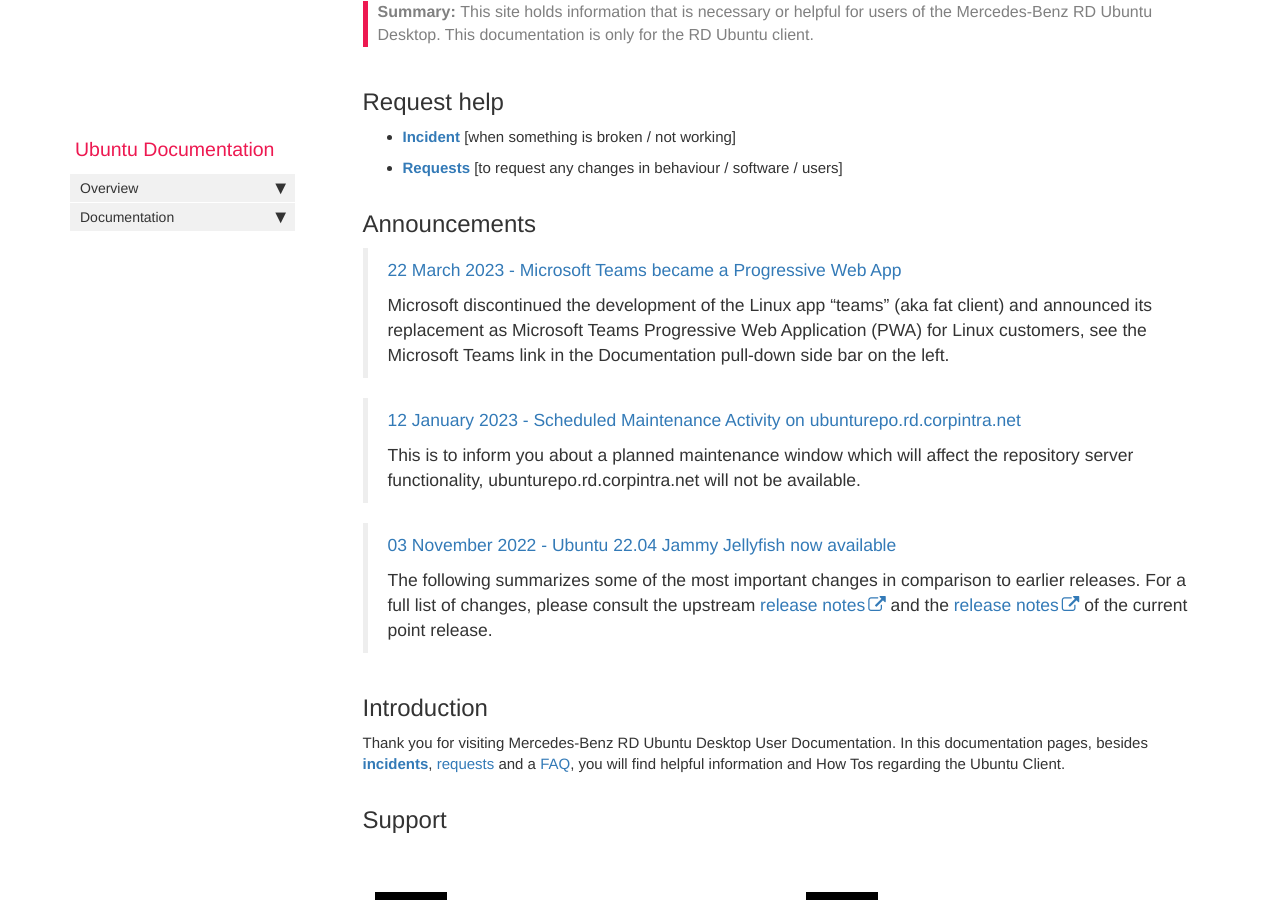
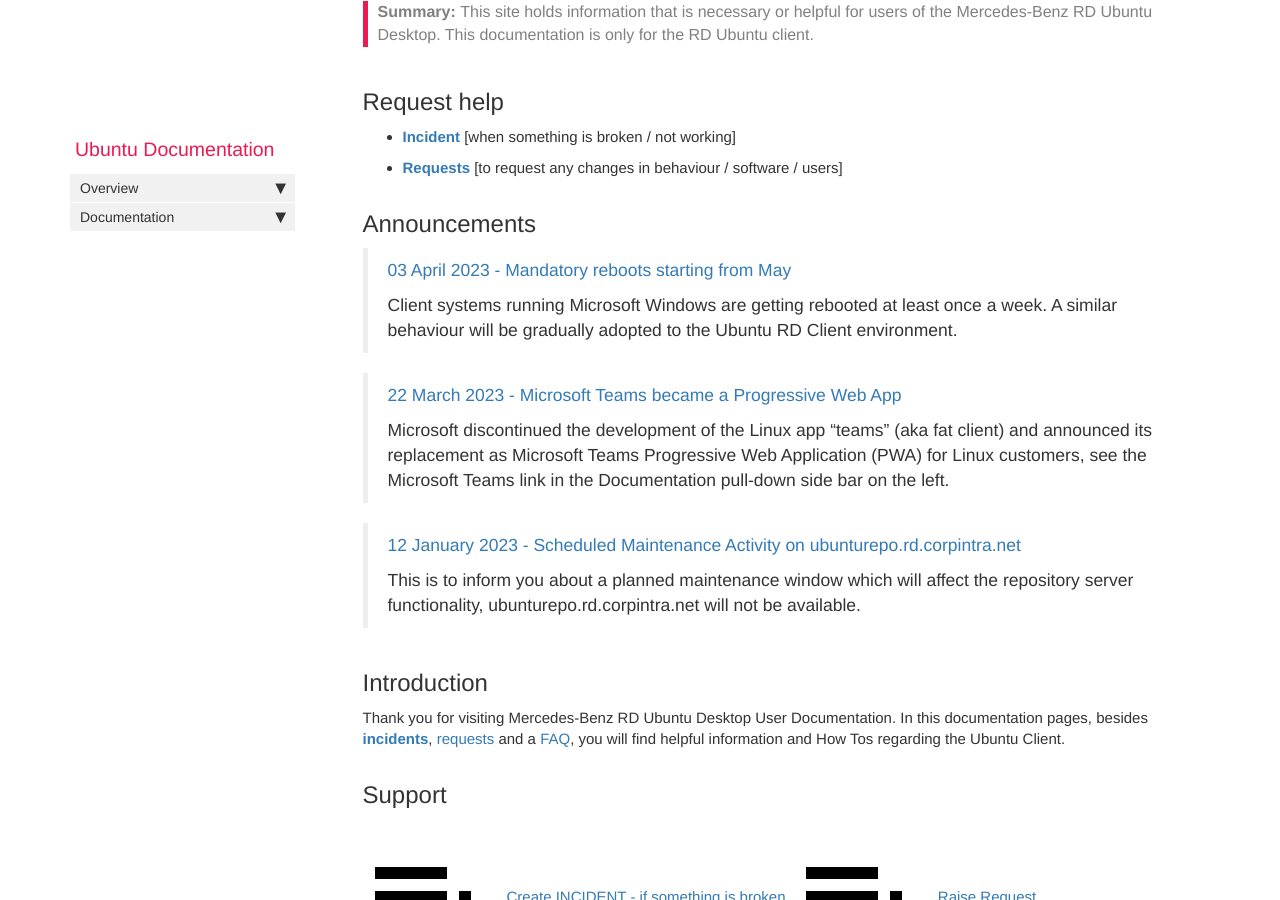
Before and after one commit to RajputPawan/Prometheus, a Jekyll site: the page built from index.md, in a window 1280 px wide and 900 px high, scrolled down 234 px. Built offline with Jekyll 4.4.1, drawn with Linux system fonts in a browser that asks for light colours; comment, search, counter and statistics services are not loaded.

Commit message:
Add announcement in regard to mandatory reboots, change config to default to default sidebar

```diff
--- a/_config.yml
+++ b/_config.yml
@@ -96,7 +96,7 @@
       comments: false
       # if you don't want to use Commento.io and just hide comments, change true to false wherever you see the comments property
       search: true
-      sidebar: home_sidebar
+      sidebar: default_sidebar
       topnav: topnav
 
 # these are defaults used for the frontmatter for these file types
--- /dev/null
+++ b/_posts/2023-04-03-reboots.md
@@ -0,0 +1,15 @@
+---
+title:  "Mandatory reboots starting from May"
+published: true
+permalink: 2023-04-03-reboots.html
+summary: "Starting from May, a client will get rebooted after an uptime of 30 days"
+tags: [news]
+---
+
+Client systems running Microsoft Windows are getting rebooted at least once a week. A similar behaviour will be gradually adopted to the Ubuntu RD Client environment.
+
+Currently it is planned to **enforce** a reboot if a machine has an **uptime of 30 days** or more, starting from May. This frequency might be reduced after additional announcements. Regularily rebooting machines is crucial to make sure that fixes to core components of the OS are getting applied, especially after receiving updated kernel packages.
+
+Machines that are rebooted **at least once a month** will not encounter any difference to the current behaviour.
+
+{% include links.html %}
```
